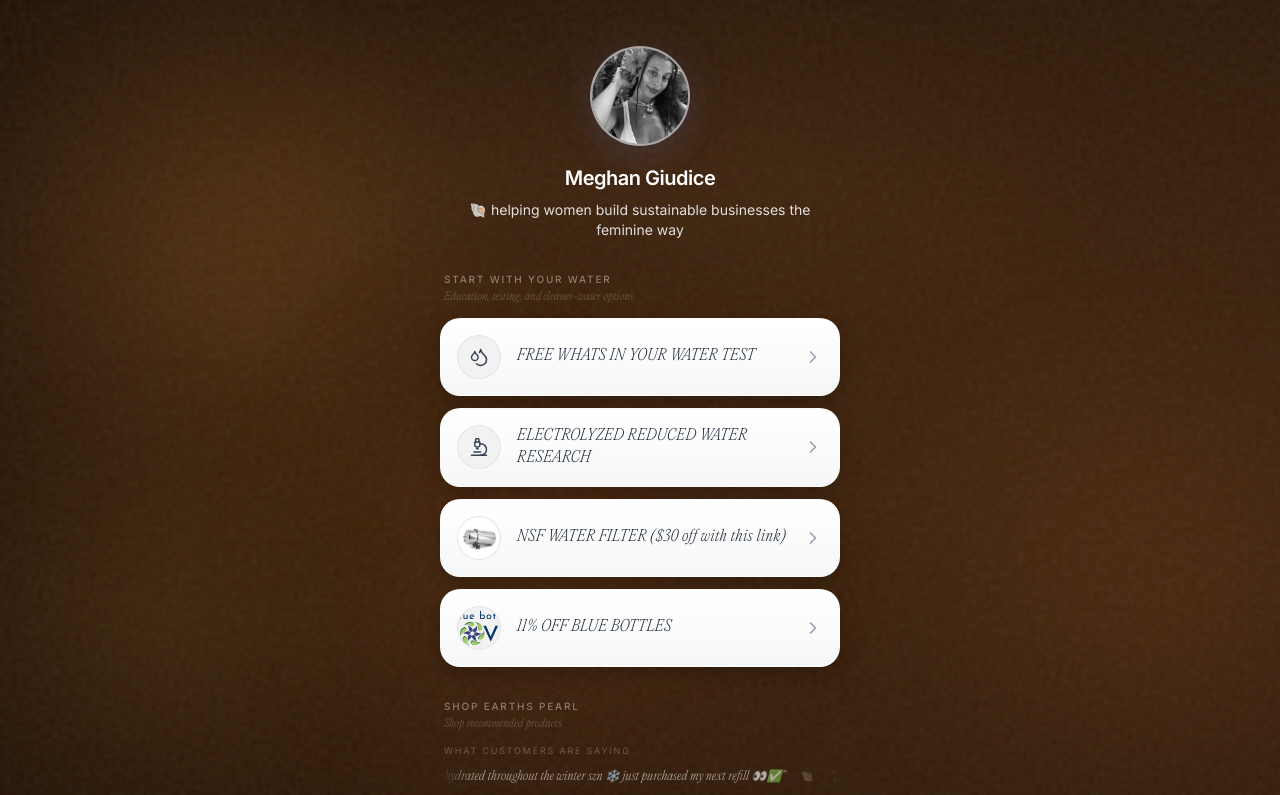
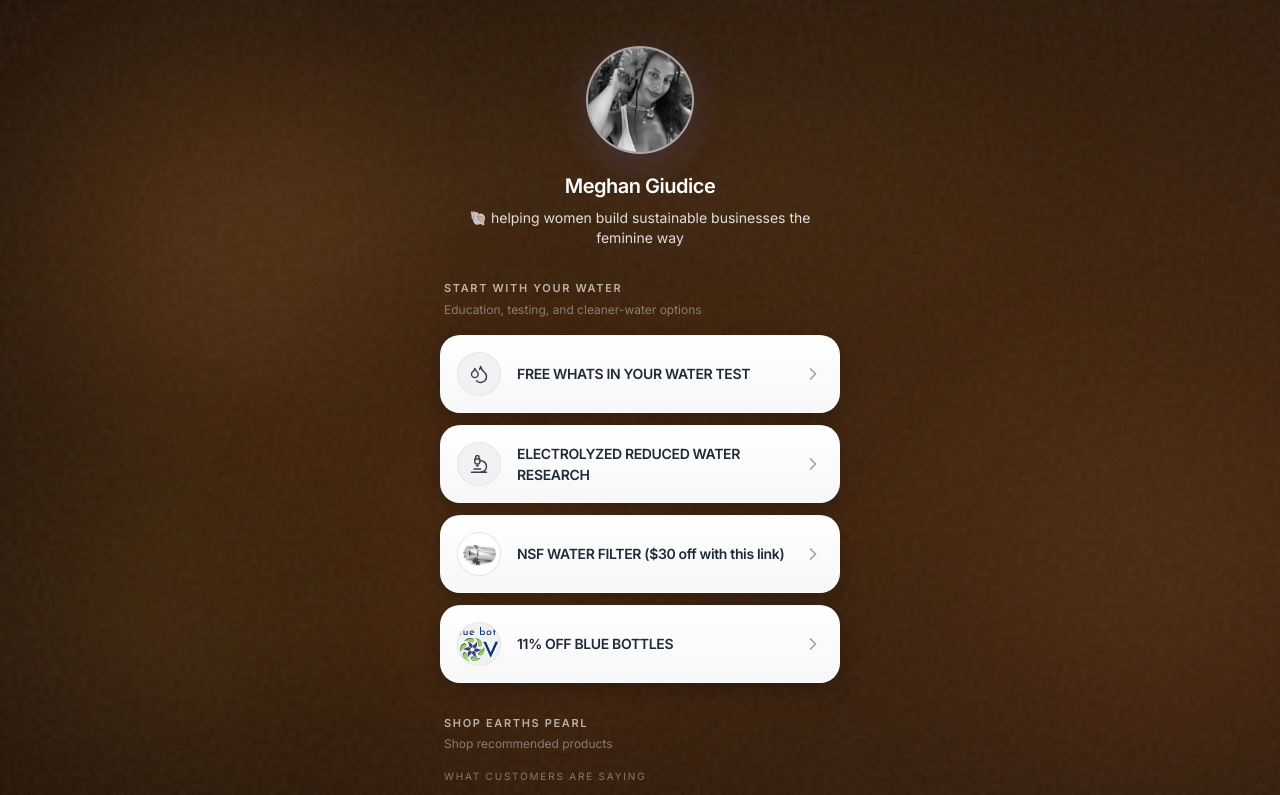
Before and after one commit to telluricaquarian/earthspearl, a Next.js app: page / in a window 1280 px wide. Shown: the top 795 px of the page. Built offline with nearby package versions, Linux system fonts and the light colour scheme.

Commit message:
style: refine typography hierarchy, section labels, and testimonial marquee

```diff
--- a/components/link-bio-page.tsx
+++ b/components/link-bio-page.tsx
@@ -230,14 +230,11 @@ export function LinkBioPage() {
         <motion.div className="py-8 space-y-8" variants={containerVariants}>
           {sections.map((section) => (
             <motion.div key={section.label} variants={itemVariants}>
-              <div className="mb-3 px-1">
-                <p className="text-[10px] uppercase tracking-[0.18em] font-medium text-white/40">
+              <div className="mb-4 px-1">
+                <p className="text-[11px] uppercase tracking-[0.15em] font-semibold text-white/65">
                   {section.label}
                 </p>
-                <p
-                  className="text-[11px] text-white/25 mt-0.5"
-                  style={{ fontFamily: "var(--font-editorial)", fontStyle: "italic" }}
-                >
+                <p className="text-[12px] text-white/40 mt-1">
                   {section.subtext}
                 </p>
               </div>
--- a/components/link-card.tsx
+++ b/components/link-card.tsx
@@ -56,10 +56,7 @@ export function LinkCard({ title, description, href, icon: Icon, image }: LinkCa
       </div>
 
       <div className="relative flex-1 min-w-0">
-        <h3
-          className="text-[15px] text-gray-800 tracking-wide"
-          style={{ fontFamily: "var(--font-editorial)", fontStyle: "italic", fontWeight: 200 }}
-        >{title}</h3>
+        <h3 className="text-[14px] font-semibold text-gray-800 tracking-tight">{title}</h3>
         {description && <p className="text-[12px] text-gray-500 truncate mt-0.5">{description}</p>}
       </div>
 
--- a/components/profile-section.tsx
+++ b/components/profile-section.tsx
@@ -19,7 +19,7 @@ export function ProfileSection({ name, bio, imageUrl }: ProfileSectionProps) {
         className="relative"
       >
         <div
-          className="relative h-24 w-24 overflow-hidden rounded-full"
+          className="relative h-[104px] w-[104px] overflow-hidden rounded-full"
           style={{
             background: "rgba(255, 255, 255, 0.5)",
             backdropFilter: "blur(10px)",
--- a/components/testimonial-marquee.tsx
+++ b/components/testimonial-marquee.tsx
@@ -8,14 +8,14 @@ const testimonials = [
   "I cracked open the new jar the other week and it is BLESSED!!! sooo creamy and moisturizing I honestly rly love the tallow need it 4ever",
 ]
 
-const separator = <span className="mx-4 text-white/20 text-[10px] select-none">🐚</span>
+const separator = <span className="mx-6 text-white/35 text-[11px] select-none">🐚</span>
 
 export function TestimonialMarquee() {
   const track = [...testimonials, ...testimonials]
 
   return (
-    <div className="mb-4">
-      <p className="text-[9px] uppercase tracking-[0.2em] text-white/25 px-1 mb-2.5">
+    <div className="mb-5">
+      <p className="text-[10px] uppercase tracking-[0.18em] text-white/40 px-1 mb-3">
         what customers are saying
       </p>
 
@@ -39,7 +39,7 @@ export function TestimonialMarquee() {
           {track.map((text, i) => (
             <span key={i} className="flex items-center flex-shrink-0">
               <span
-                className="text-[12px] text-white/65 whitespace-nowrap"
+                className="text-[13px] text-white/75 whitespace-nowrap"
                 style={{ fontFamily: "var(--font-editorial)", fontStyle: "italic" }}
               >
                 &ldquo;{text}&rdquo;
```
